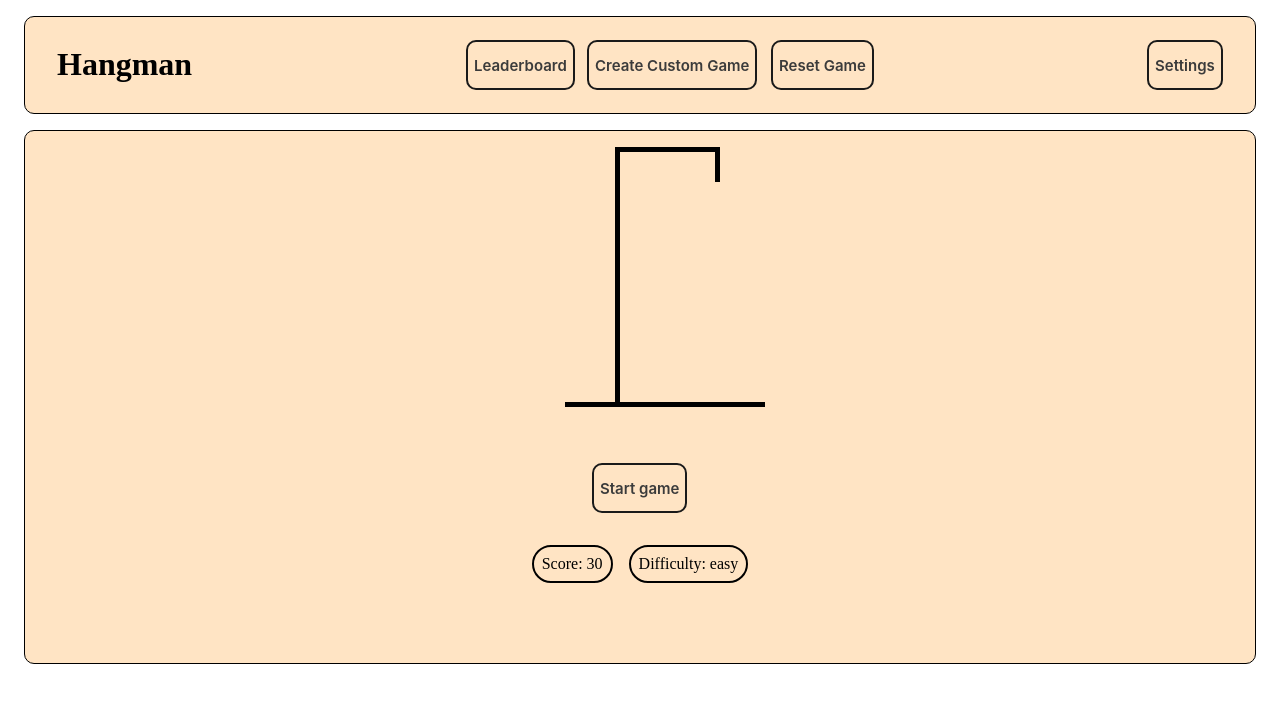
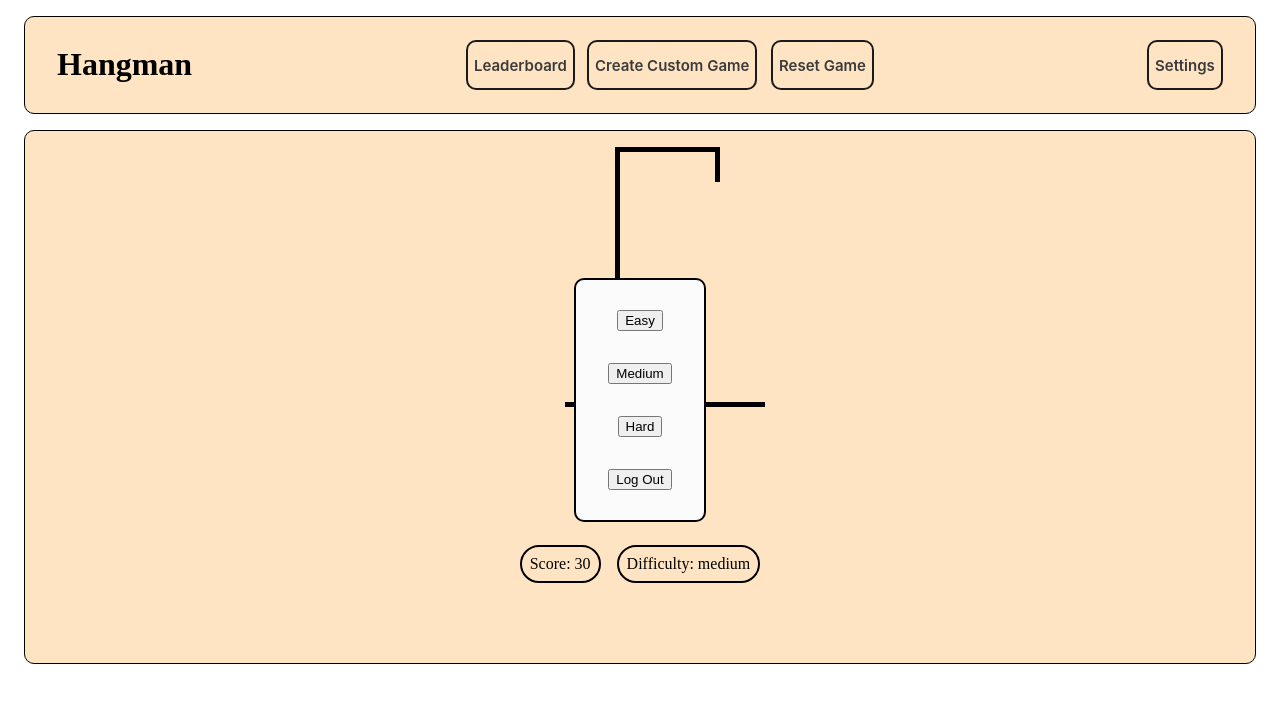
Before and after one commit to MostafaK2/hangman, a Next.js app: page / in a window 1280 px wide. Both pictures are taken after a click on the button "Settings". Shown: the top 702 px of the page. Built offline with nearby package versions, Linux system fonts and the light colour scheme; no server answers; the database is empty.

Commit message:
added settings popup, dificulty and score meter and butttons to change difficulty

```diff
--- a/pages/index.js
+++ b/pages/index.js
@@ -24,19 +24,18 @@ export default function Home() {
   const [openSettings, setOpenSettings] = useState(false);
 
   const difficulty = ["easy", "medium", "hard"];
+  console.log(testWord);
 
   const handleStartGame = () => {
+    if (winGame || incorrectGuesses.length > 5) {
+      fetchWord(diff);
+    }
     setShowKeyboard(true);
     setWingame(false);
     setGuessedLetters([]);
   };
 
-  useEffect(() => {
-    const difficulty = ["easy", "medium", "hard"];
-
-    const randIndex = Math.floor(Math.random() * difficulty.length);
-
-    const getRandomWord = async () => {
+  const fetchWord = async (randIndex) => {
     const { data } = await axios.get(
       `api/generate-random-word/${difficulty[randIndex]}`
     );
@@ -45,13 +44,14 @@ export default function Home() {
     setTestWord(lower);
   };
 
-    getRandomWord();
+  useEffect(() => {
+    const randIndex = Math.floor(Math.random() * difficulty.length);
+    setDifficulty(randIndex);
+    fetchWord(randIndex);
   }, []);
 
   useEffect(() => {
     setWordToGuess(getUniqueChar(testWord));
-    console.log("word to guess: " + wordToGuess);
-    console.log("test word: " + testWord);
   }, [testWord]);
 
   const addGuessLetter = useCallback(
@@ -65,6 +65,7 @@ export default function Home() {
     setGuessedLetters([]);
     setWingame(false);
     // fetch the new word based on difficulty
+    fetchWord(diff);
   }, [guessedLetters, winGame]);
 
   const incorrectGuesses = guessedLetters.filter(
@@ -92,6 +93,11 @@ export default function Home() {
       setWingame(true);
     }
   }, [guessedLetters]);
+
+  useEffect(() => {
+    fetchWord(diff);
+    setOpenSettings(false);
+  }, [diff]);
 
   return (
     <div>
@@ -130,7 +136,7 @@ export default function Home() {
         </div>
       </div>
 
-      {/* <Popup
+      <Popup
         open={openSettings}
         position="right top"
         closeOnDocumentClick
@@ -140,7 +146,7 @@ export default function Home() {
       >
         {console.log("diff: " + diff)}
         <Settings setDifficulty={setDifficulty} />
-      </Popup> */}
+      </Popup>
     </div>
   );
 }
```
Lines whose indentation alone changed are shown as unchanged.
